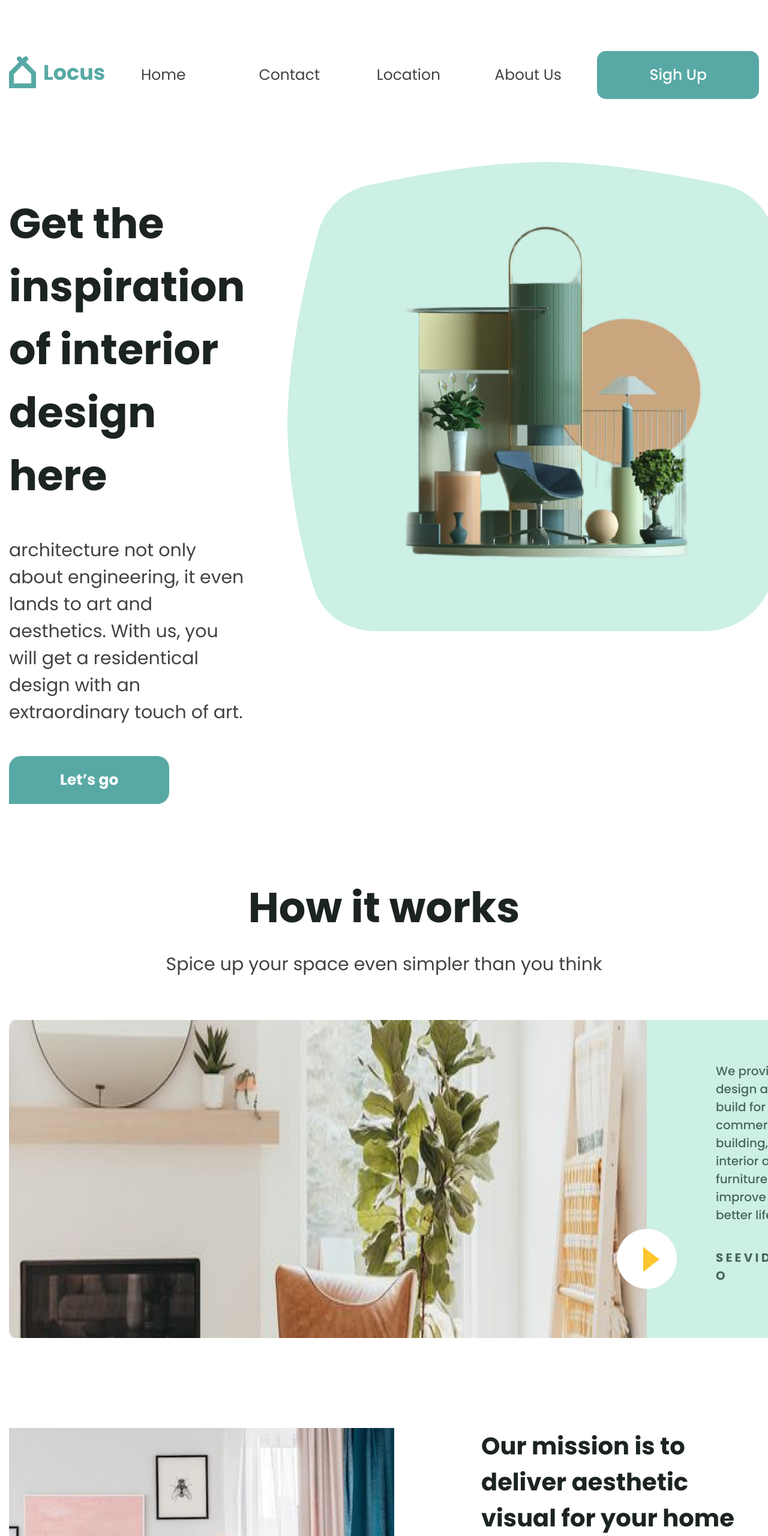
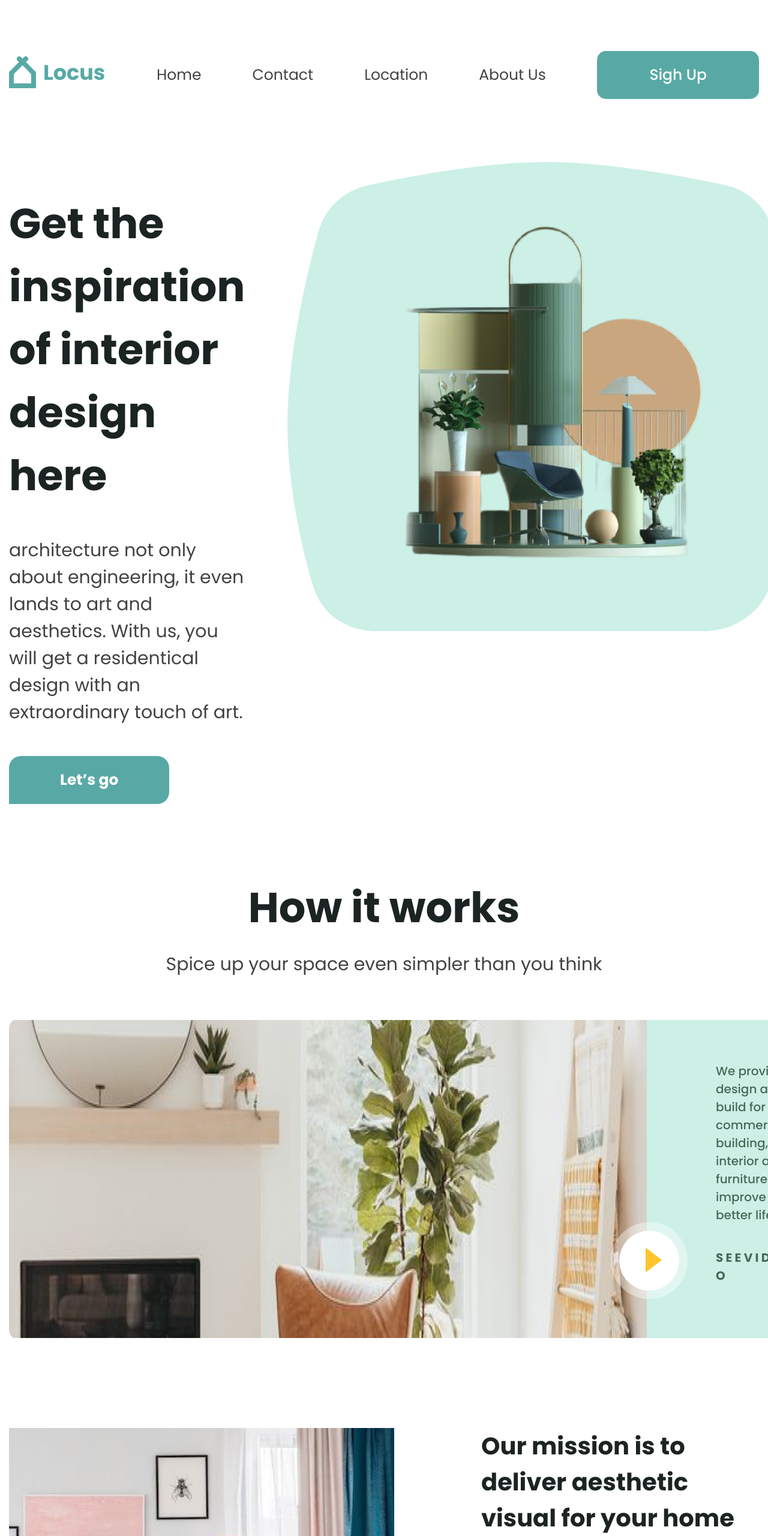
Before and after one commit to Sergey5471/LocusDesign_landing, a website: page src/pug/index.pug in a window 1280 px wide. Shown: the top 2560 px of the page at 60% size. Drawn offline with nearby package versions, Linux system fonts and the light colour scheme; files that its build step writes are made by us from their sources; files whose address does not match are found by name.

Commit message:
add hover

```diff
--- a/src/assets/scss/components/about.scss
+++ b/src/assets/scss/components/about.scss
@@ -52,21 +52,42 @@
 		color: #486958;
 		position: relative;
 	}
+
+	&__button {
+		position: absolute;
+		top: -45px;
+		left: -175px;
+		border-radius: 65px;
+		border: 14px solid rgba(255, 255, 255, 0.4);
+
+
+
+	}
 	&__btn {
-		background-image: url(../imgs/play.png);
-		background-repeat: no-repeat;
-		display: block;
 		width: 100px;
 		height: 100px;
-		position: absolute;
-		top: -34px;
-		left: -165px;
+		display: block;
 		border-radius: 65px;
-		border: 1px solid rgba(255, 255, 255, 0.4);
-		// transition: 0.3s;
+		background: #ffffff;
+		border: none;
+
+
+
+	}
+	&__btn:hover {
+		path {
+			fill: #000000;
+			transition: 0.3s;
+		}
+	}
+
+	&__btn svg  {
+		margin-left: 15px;
 	}
 
 
 
 
+
+
 }
--- a/src/assets/scss/components/header.scss
+++ b/src/assets/scss/components/header.scss
@@ -7,7 +7,7 @@
 
 	&__nav {
 		display: grid;
-		grid-template-columns: 1fr 1fr 1fr 1fr;
+		grid-template-columns: auto auto auto auto;
 		gap: 85px;
 	}
 
@@ -20,15 +20,36 @@
 		color: #404242;
 		text-decoration: none;
 		transition: 0.3s;
+		position: relative;
+
+	}
+
+	&__link::before {
+		content: "";
+		position: absolute;
+		bottom: -3px;
+		left: 14px;
+		right: 14px;
+		height: 4px;
+		background: #FEC62D;
+		border-radius: 21px;
+		opacity: 0;
+		transform-origin: right;
+		transform: scaleX(0);
+		transition: transform .3s ease-in-out;
 
 	}
 
 	&__link:hover {
-		font-weight: 700;
-		color: #58A9A5;
-		text-decoration: underline;
-		text-decoration-color: #FEC62D;
+		color: #58A9A5;;
 	}
+	&__link:hover::before {
+		opacity: 1;
+		transform-origin: left;
+		transform: scaleX(1);
+
+	}
+
 
 	&__btn {
 		font-family: 'Poppins';
--- a/src/pug/components/about.pug
+++ b/src/pug/components/about.pug
@@ -6,4 +6,8 @@
 		.about__info
 			p.about__text We provide design and build for commercial building, interior and furniture to improve the better life.
 			span.about__video S E E  V I D E O
-				button.about__btn
+				.about__button
+					button.about__btn
+						<svg width="27" height="42" viewBox="0 0 27 42" fill="none" xmlns="http://www.w3.org/2000/svg">
+						<path d="M0 0.259644L27 21L0 41.7404V0.259644Z" fill="#FEC62D"/>
+						</svg>
```
Also changed, not shown: build/assets/css/app.css, build/assets/imgs/play.svg (added), build/index.html, src/assets/imgs/play.svg (added), src/assets/scss/main/common.scss (line endings or trailing spaces), src/pug/components/contact.pug (line endings or trailing spaces).
